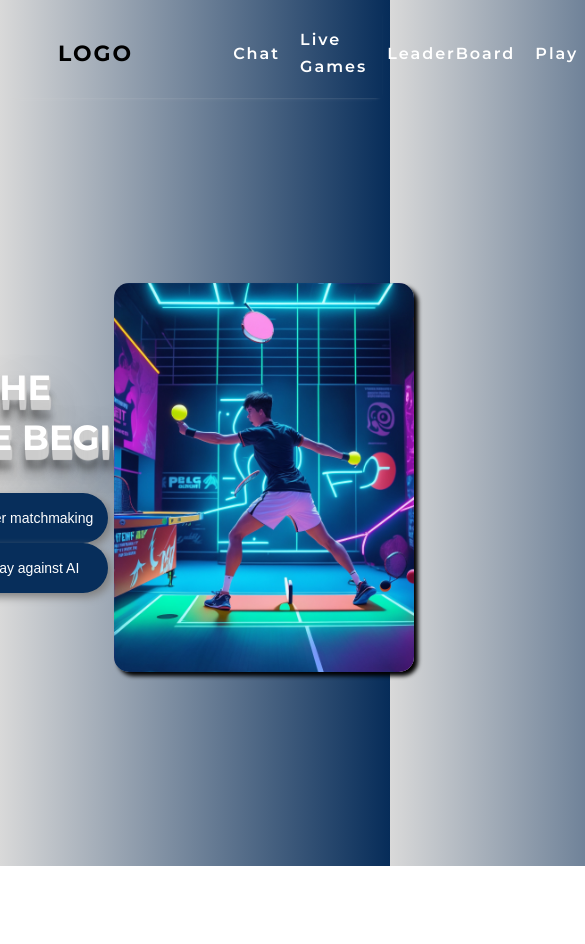
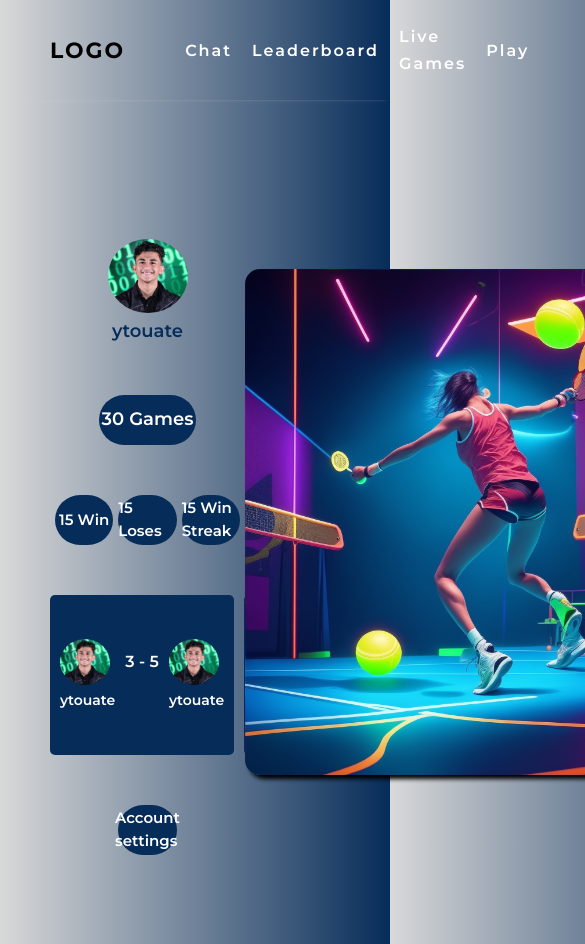
Before and after one commit to ytouate/1337-TRANSCENDENCE, a React (Vite) app in the folder frontend/: page /profile in a window 390 px wide. Shown: the top 944 px of the page, 585 px wide, since content can reach past the window. Before the commit the page ends 866 px from the top, so only its background shows below. Built offline with nearby package versions, Linux system fonts and the light colour scheme.

Commit message:
finishing the profile page still need to make responsive

```diff
--- a/frontend/package.json
+++ b/frontend/package.json
@@ -10,8 +10,10 @@
     "preview": "vite preview"
   },
   "dependencies": {
+    "axios": "^1.4.0",
     "react": "^18.2.0",
-    "react-dom": "^18.2.0"
+    "react-dom": "^18.2.0",
+    "react-router-dom": "^6.11.2"
   },
   "devDependencies": {
     "@types/react": "^18.0.37",
--- a/frontend/src/App.css
+++ b/frontend/src/App.css
@@ -5,11 +5,56 @@
 body {
     background: linear-gradient(90deg, #d9d9d9 0%, #062c59 100%);
     font-family: "Montserrat", sans-serif;
+    height: 90vh;
 }
-
+html,
+body {
+    height: 100%;
+}
+body {
+    line-height: 1.5;
+    -webkit-font-smoothing: antialiased;
+}
+img,
+picture,
+video,
+canvas,
+svg {
+    display: block;
+    max-width: 100%;
+}
+#root {
+    height: 100%;
+    isolation: isolate;
+}
+p,
+h1,
+h2,
+h3,
+h4,
+h5,
+h6 {
+    overflow-wrap: break-word;
+}
+input,
+button,
+textarea,
+select {
+    font: inherit;
+}
+*,
+*::before,
+*::after {
+    box-sizing: border-box;
+}
+* {
+    margin: 0;
+    padding: 0;
+}
 .navbar {
     display: flex;
     width: 100%;
+    height: 100px;
     justify-content: space-between;
     align-items: center;
     margin: 0;
@@ -46,7 +91,7 @@ a:hover {
     transition: font-size 0.5s ease-in-out;
 }
 
-.profile-img {
+.home-profile-img {
     height: 68px;
     object-fit: contain;
     border-radius: 50%;
@@ -55,6 +100,7 @@ a:hover {
 }
 
 .logo {
+    color: black;
     margin: auto 50px;
     font-weight: bold;
     line-height: 27px;
@@ -188,7 +234,7 @@ a:hover {
 }
 
 @media only screen and (max-width: 950px) {
-    .profile-img {
+    .home-profile-img {
         height: 50px;
     }
     .navbar-list > li {
@@ -213,3 +259,127 @@ a:hover {
         font-size: 14px;
     }
 }
+
+.content {
+    max-width: fit-content;
+    width: 50%;
+    display: flex;
+    flex-direction: column;
+    align-items: center;
+    justify-content: center;
+    height: calc(100% - 100px);
+    margin-left: 50px;
+    font-weight: 600;
+}
+
+.profile-img {
+    margin-top: 50px;
+    width: 80px;
+    border-radius: 50%;
+    display: block;
+}
+
+.profile-username {
+    color: #062c59;
+    margin-top: 5px;
+    margin-bottom: 50px;
+    font-size: large;
+    font-weight: 600;
+    text-align: center;
+}
+.games-card {
+    background-color: #062c59;
+    width: 50%;
+    height: 50px;
+    border-radius: 9999px;
+    display: flex;
+    align-items: center;
+    justify-content: center;
+    color: white;
+    font-size: 18px;
+    font-weight: 600;
+    margin-bottom: 50px;
+}
+
+.history {
+    width: 100%;
+    display: flex;
+    justify-content: space-evenly;
+}
+.info-card > p {
+    font-size: 15px;
+    font-weight: 600;
+    color: white;
+}
+
+.info-card {
+    background-color: #062c59;
+    width: 30%;
+    height: 50px;
+    border-radius: 9999px;
+    display: flex;
+    align-items: center;
+    justify-content: center;
+}
+
+.card--user-profile {
+    width: 50px;
+    border-radius: 50%;
+}
+
+.match-card--player {
+    color: white;
+    font-size: 14px;
+    margin: 0;
+    margin-top: 5px;
+}
+
+.match-card--left {
+    margin-left: 10px;
+}
+
+.match-card--right {
+    margin-right: 10px;
+}
+
+.match-card--status {
+    color: white;
+    margin-bottom: 25px;
+    margin-left: 10px;
+    margin-right: 10px;
+}
+.match-card {
+    background-color: #062c59;
+    width: auto;
+    height: 160px;
+    border-radius: 5px;
+    display: flex;
+    align-items: center;
+    justify-content: space-between;
+    margin-right: 10px;
+}
+
+.history-cards {
+    margin-top: 50px;
+    margin-bottom: 50px;
+    width: 100%;
+    display: flex;
+    justify-content: space-between;
+    max-width: 620px;
+    overflow: auto;
+    white-space: nowrap;
+}
+
+.profile-page {
+    width: 100%;
+    height: 100%;
+    display: flex;
+    align-items: center;
+    justify-content: space-around;
+}
+.profile-page-img {
+    width: 600px;
+    margin-right: 140px;
+    box-shadow: 4px 4px 4px;
+    border-radius: 15px;
+}
--- a/frontend/src/App.tsx
+++ b/frontend/src/App.tsx
@@ -1,12 +1,25 @@
 import "./App.css";
 import Navbar from "./components/Navbar";
 import Home from "./components/Home";
+import { BrowserRouter, Routes, Route } from "react-router-dom";
+import Profile from "./components/Profile";
+
+
 
 function App() {
     return (
         <>
-            <Navbar />
-            <Home />
+            <BrowserRouter>
+                <Navbar />
+                <Routes>
+                    <Route path="/" element={<Home />}></Route>
+                    <Route path='/chat' element={<h1>here goes the chat</h1>} ></Route>
+                    <Route path='/leaderboard' element={<h1>here goes the leaderboard</h1>} ></Route>
+                    <Route path='/live-games' element={<h1>here goes the live games</h1>} ></Route>
+                    <Route path='/play' element={<h1>here goes the play</h1>} ></Route>
+                    <Route path='/profile' element={<Profile />}></Route>
+                </Routes>
+            </BrowserRouter>
         </>
     );
 }
--- a/frontend/src/components/Home.tsx
+++ b/frontend/src/components/Home.tsx
@@ -1,20 +1,26 @@
-import homeImg from '../assets/home_bg.jpeg'
-
+import homeImg from "../assets/home_bg.jpeg";
+import { Link } from "react-router-dom";
 function Home() {
     return (
+        <Link to='/'>
             <main className="home">
                 <div className="left">
-                <h2 className="home-text">LET THE <br /> GAME BEGIN</h2>
+                    <h2 className="home-text">
+                        LET THE <br /> GAME BEGIN
+                    </h2>
                     <div className="home-buttons">
                         <button className="play-btn">Enter matchmaking</button>
                         <button className="play-btn">Play against AI</button>
                     </div>
-
                 </div>
                 <div className="right">
-                <img src={homeImg} alt="an animated person smashing pong ball with a pong racket" />
+                    <img
+                        src={homeImg}
+                        alt="an animated person smashing pong ball with a pong racket"
+                    />
                 </div>
             </main>
+        </Link>
     );
 }
 
--- /dev/null
+++ b/frontend/src/components/MatchCard.tsx
@@ -0,0 +1,21 @@
+import profileImg from "../assets/ytouate.jpeg";
+
+function MatchCard() {
+    return (
+        <div className="match-card">
+            <div className="match-card--left">
+                <img src={profileImg} alt="" className="card--user-profile" />
+                <p className="match-card--player">ytouate</p>
+            </div>
+            <div className="match-card--status">
+                3 - 5
+            </div>
+            <div className="match-card--right">
+                <img src={profileImg} alt="" className="card--user-profile" />
+                <p className="match-card--player">ytouate</p>
+            </div>
+        </div>
+    );
+}
+
+export default MatchCard;
--- a/frontend/src/components/Navbar.tsx
+++ b/frontend/src/components/Navbar.tsx
@@ -1,15 +1,31 @@
-
-import profileImg from '../assets/ytouate.jpeg'
+import { Link } from "react-router-dom";
+import profileImg from "../assets/ytouate.jpeg";
 function Navbar() {
     return (
         <nav className="navbar">
-            <div className='logo'>LOGO</div>
+            <Link to='/' className="logo">LOGO</Link>
             <ul className="navbar-list">
-                <li><a href='#'>Chat</a></li>
-                <li><a href='#'>Live Games</a></li>
-                <li><a href='#'>LeaderBoard</a></li>
-                <li><a href='#'>Play</a></li>
-                <li><img className='profile-img' src={profileImg} alt="" /></li>
+                <li>
+                    <Link to="chat">Chat</Link>
+                </li>
+                <li>
+                    <Link to="leaderboard">Leaderboard</Link>
+                </li>
+                <li>
+                    <Link to="livegames">Live Games</Link>
+                </li>
+                <li>
+                    <Link to="play">Play</Link>
+                </li>
+                <li>
+                    <Link to="/profile">
+                        <img
+                            className="home-profile-img"
+                            src={profileImg}
+                            alt=""
+                        />
+                    </Link>
+                </li>
             </ul>
         </nav>
     );
--- /dev/null
+++ b/frontend/src/components/Profile.tsx
@@ -0,0 +1,44 @@
+import profileImg from "../assets/ytouate.jpeg";
+import MatchCard from "./MatchCard";
+import img from '../assets/background_2.jpeg'
+function Profile() {
+    return (
+        <section className="profile-page">
+            <div className="content">
+                <div className="profile-info-container">
+                    <img src={profileImg} alt="" className="profile-img" />
+                    <p className="profile-username">ytouate</p>
+                </div>
+
+                <div className="games-card">
+                    <p>30 Games</p>
+                </div>
+                <div className="history">
+                    <div className="info-card">
+                        <p>15 Win</p>
+                    </div>
+                    <div className="info-card">
+                        <p>15 Loses</p>
+                    </div>
+                    <div className="info-card">
+                        <p>15 Win Streak</p>
+                    </div>
+                </div>
+                <div className="history-cards">
+                    <MatchCard />
+                    <MatchCard />
+                    <MatchCard />
+                    <MatchCard />
+                    <MatchCard />
+                    <MatchCard />
+                </div>
+                <div className="info-card">
+                    <p>Account settings</p>
+                </div>
+            </div>
+            <img  className="profile-page-img" src={img} alt="" />
+        </section>
+    );
+}
+
+export default Profile;
```
Also changed, not shown: 1 other file (tests, documents, lock files or other folders). Lines whose indentation alone changed are shown as unchanged.
